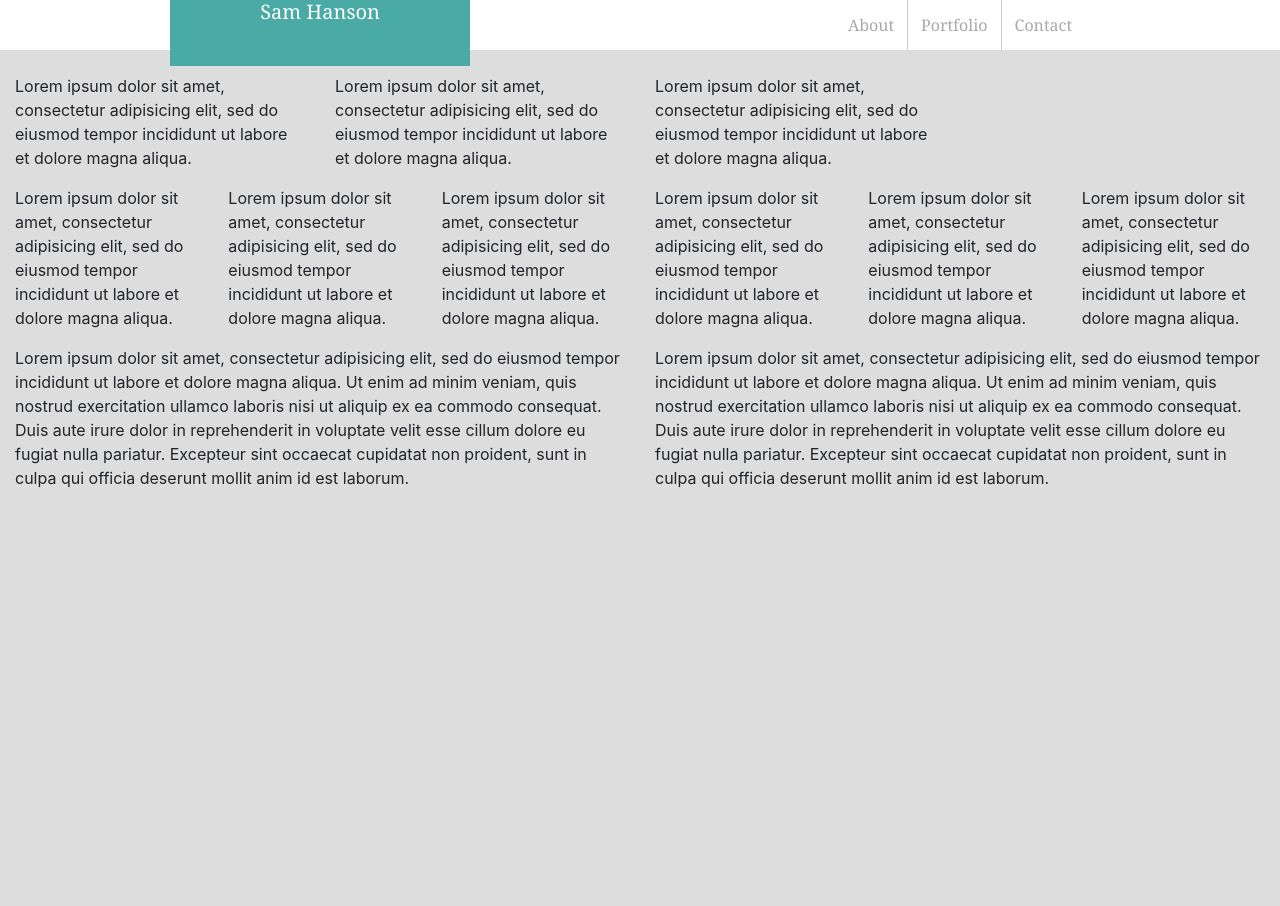
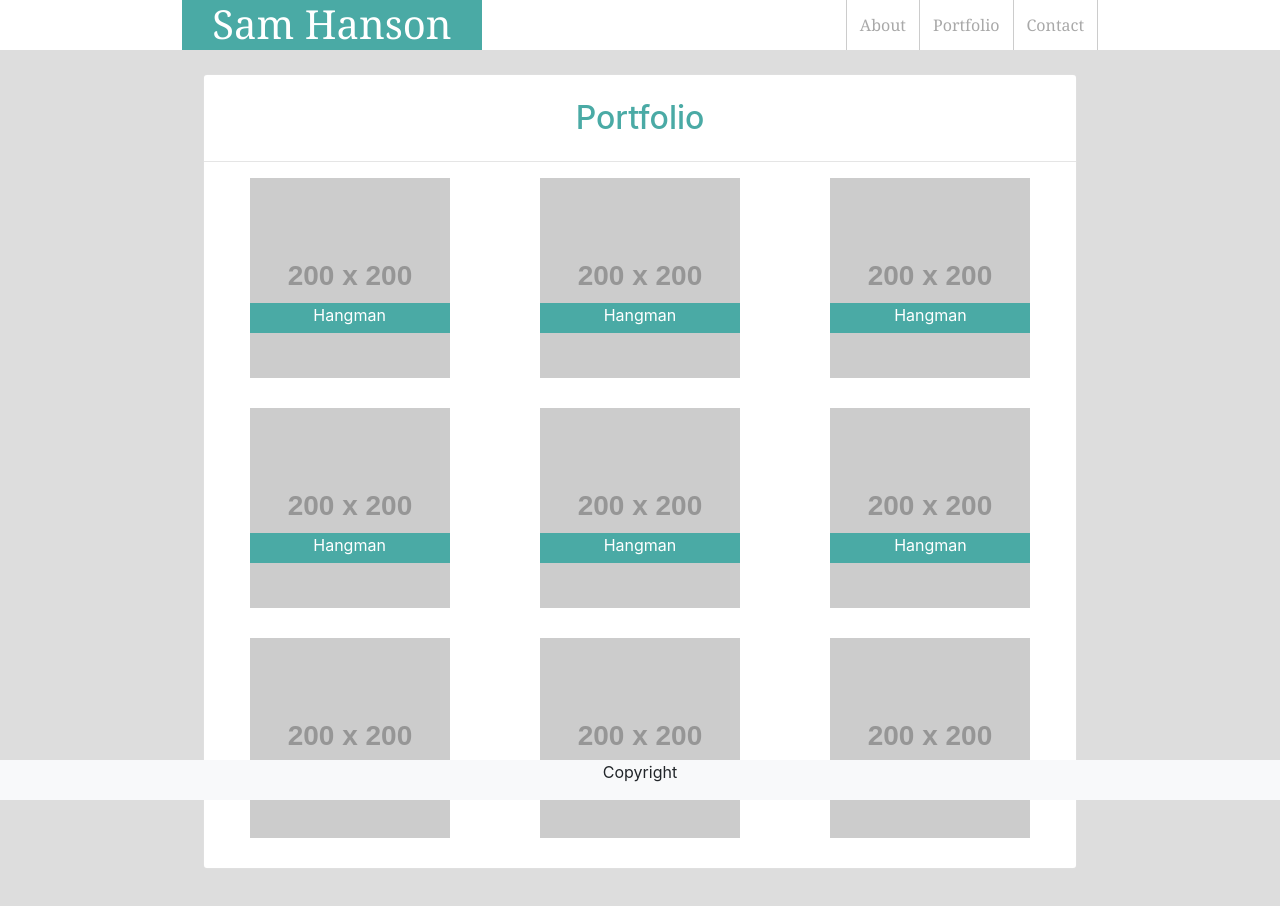
Before and after one commit to SamDaHanson/SamDaHanson.github.io, a plain HTML site: page ResponsiveBootstrap/portfolio.html in a window 1280 px wide. Before the commit the page ends 800 px from the top, so only its background shows below. Drawn offline with nearby package versions, Linux system fonts and the light colour scheme; placeholder pictures from the web are drawn by us.

Commit message:
Added responsive bootstrap version

```diff
--- a/ResponsiveBootstrap/assets/css/style.css
+++ b/ResponsiveBootstrap/assets/css/style.css
@@ -1,37 +1,32 @@
 body {
 	background-color: #dddddd;
 }
-
 #header {
 	height: 50px;
 	background-color: #ffffff;
+	padding: 0;
 }
 #name {
   color:  #ffffff;
   font-family: 'Georgia';
-  text-align: center;
-  vertical-align: bottom;
-  width: 300px;
-  height: 100%;
+  height: 50px;
+	width: 300px;
+	text-align: center;
   background-color: #4aaaa5;
-  font-size: 20px;
   margin: 0;
-  margin-left: auto;
-  margin-right: auto;
 }
 nav {
 	text-align: right;
 	font-family: 'Georgia';
-	margin-left: auto;
-  margin-right: auto;
-	width: 400px;
 }
 .linkList {
 	padding: 0;
+	height: 100%;
+	margin: 0;
 	display: flex;
 	flex-direction: row;
 	list-style-type: none;
-	justify-content: center;
+	align-items: right;
 	color: #606060;
 }
 a {
@@ -43,4 +38,20 @@ a {
 }
 .last {
   padding: 13px;
+	border-left: 1px solid #cccccc;
+	border-right: 1px solid #cccccc;
 }
+.picItem {
+	margin: auto;
+
+}
+.imageTitle {
+	position: relative;
+	display: block;
+	bottom: 75px;
+	height: 30px;
+	text-align: center;
+	background: #4aaaa5;
+	color: #ffffff;
+	z-index: 10;
+}
--- a/ResponsiveBootstrap/assets/css/style2.css
+++ /dev/null
@@ -1,147 +0,0 @@
-body {
-	margin: 0;
-}
-
-.fullPage {
-	display: flex;
-	flex-direction: column;
-	height: 100%;
-	width: 100%;
-	background-color: #dddddd;
-}
-
-header {
-	display: flex;
-	width: 100%;
-	height: 50px;
-	background-color: #ffffff;
-}
-.headDetails {
-	display: flex;
-	margin-left: auto;
-	margin-right: auto;
-	width: 960px;
-	height: 100%;
-	align-items: center;
-}
-.name {
-	position: relative;
-	display: inline-block;
-	color:  #ffffff;
-	font-family: 'Georgia';
-	text-align: center;
-	width: 300px;
-	height: 100%;
-	background-color: #4aaaa5;
-	font-size: 10px;
-}
-nav {
-	position: relative;
-	display: inline-block;
-	text-align: right;
-	font-family: 'Georgia';
-	margin-left: auto;
-	width: 400px;
-}
-.linkList {
-	padding: 0;
-	display: flex;
-	flex-direction: row;
-	list-style-type: none;
-	justify-content: flex-end;
-	color: #606060;
-}
-.link {
-	border-right: 1px solid #cccccc;
-	padding-right: 20px;
-	padding-left: 20px;
-}
-.last {
-	padding-left: 20px;
-}
-
-.pageBackground {
-	flex-grow: 1;
-	position: relative;
-	margin-top: 2.5%;
-	margin-bottom: 2.5%;
-	width: 960px;
-	margin-left: auto;
-	margin-right: auto;
-	background-color: #ffffff;
-}
-
-.indexContent {
-	padding: 2.5%;
-}
-
-#indexInfo {
-	margin-top: 25px;
-	display: flex;
-	align-items: top;
-	flex-direction: row;
-	justify-content: flex-start;
-}
-
-#message {
-	height: 100px;
-	width: 100%;
-	margin-bottom: 15px;
-}
-
-#submit {
-		background: #4aaaa5;
-		height: 50px;
-		width: 100px;
-}
-
-.picFlex {
-	list-style-type: none;
-	display: flex;
-	flex-direction: row;
-	flex-wrap: wrap;
-	justify-content: flex-start;
-	width: 70%;
-}
-.picItem {
-	padding: 20px;
-	overflow: hidden;
-	height: 180px;
-	width: 180px;
-}
-.imageTitle {
-	position: relative;
-	display: block;
-	bottom: 75px;
-	height: 30px;
-	text-align: center;
-	background: #4aaaa5;
-	color: #ffffff;
-	z-index: 10;
-}
-
-h2 {
-	color: #4aaaa5;
-	font-size: 30px;
-	font-weight: bold;
-}
-
-h3 {
-	margin-top: 15px; margin-bottom: 15px;
-	color: #606060;
-}
-
-a {
-	color: #A9A9A9
-}
-
-.footer {
-	position: sticky;
-	width: 100%;
-	background-color: #666666;
-	height: 50px;
-	text-align: center;
-	color: #ffffff;
-	vertical-align: text-bottom;
-	bottom: 0px;
-}
--- a/ResponsiveBootstrap/portfolio.html
+++ b/ResponsiveBootstrap/portfolio.html
@@ -1,131 +1,118 @@
 <!DOCTYPE html>
 <html>
 	<head>
-		<title>Index</title>
+		<title>Portfolio</title>
 		<link rel="stylesheet" href="https://maxcdn.bootstrapcdn.com/bootstrap/4.0.0/css/bootstrap.min.css">
 		<link rel="stylesheet" href="assets/css/style.css">
 	</head>
 	<body>
-		<div class="container-fluid">
-			<div id="header" class="row">
-				<div class="col-6">
-			      <h1 id="name">Sam Hanson</h1>
+		<div class="container-fluid" style="padding:0;">
+			<nav class="navbar justify-content-around" style="background-color: white; padding:0;">
+				<div class="nav-item" id="name">
+						<h1>Sam Hanson</h1>
 				</div>
-				<div class="col-6">
-					<nav>
-						<ul class = "linkList">
-							<li class = "link"><a href="index.html">About</a></li>
-							<li class = "link"><a href="portfolio.html">Portfolio</a></li>
-							<li class = "last"><a href="contact.html">Contact</a></li>
-						</ul>
-					</nav>
+				<div class="nav-item">
+					<ul class="linkList">
+						<li class = "last"><a href="index.html">About</a></li>
+						<li class = "link"><a href="portfolio.html">Portfolio</a></li>
+						<li class = "link"><a href="contact.html">Contact</a></li>
+					</ul>
 				</div>
-			</div>
+			</nav>
 			<br>
-			<div class="row">
-				<div class="col-md-3">
-					<p>Lorem ipsum dolor sit amet, consectetur adipisicing elit, sed do eiusmod tempor incididunt ut labore et dolore magna aliqua.</p>
-				</div>
-				<div class="col-md-3">
-					<p>Lorem ipsum dolor sit amet, consectetur adipisicing elit, sed do eiusmod tempor incididunt ut labore et dolore magna aliqua.</p>
-				</div>
-				<div class="col-md-3">
-					<p>Lorem ipsum dolor sit amet, consectetur adipisicing elit, sed do eiusmod tempor incididunt ut labore et dolore magna aliqua.</p>
-				</div>
-				<div class="col-md-3">
-				</div>
-			</div>
-			<div class="row">
-				<div class="col-md-2">
-					<p>Lorem ipsum dolor sit amet, consectetur adipisicing elit, sed do eiusmod tempor incididunt ut labore et dolore magna aliqua.</p>
-				</div>
-				<div class="col-md-2">
-					<p>Lorem ipsum dolor sit amet, consectetur adipisicing elit, sed do eiusmod tempor incididunt ut labore et dolore magna aliqua.</p>
-				</div>
-				<div class="col-md-2">
-					<p>Lorem ipsum dolor sit amet, consectetur adipisicing elit, sed do eiusmod tempor incididunt ut labore et dolore magna aliqua.</p>
-				</div>
-				<div class="col-md-2">
-					<p>Lorem ipsum dolor sit amet, consectetur adipisicing elit, sed do eiusmod tempor incididunt ut labore et dolore magna aliqua.</p>
-				</div>
-				<div class="col-sm-2">
-					<p>Lorem ipsum dolor sit amet, consectetur adipisicing elit, sed do eiusmod tempor incididunt ut labore et dolore magna aliqua.</p>
-				</div>
-				<div class="col-sm-2">
-					<p>Lorem ipsum dolor sit amet, consectetur adipisicing elit, sed do eiusmod tempor incididunt ut labore et dolore magna aliqua.</p>
-				</div>
-			</div>
-			<div class="row">
-				<div class="col-sm-6">
-					<p>Lorem ipsum dolor sit amet, consectetur adipisicing elit, sed do eiusmod tempor incididunt ut labore et dolore magna aliqua. Ut enim ad minim veniam, quis nostrud exercitation ullamco laboris nisi ut aliquip ex ea commodo consequat. Duis aute irure dolor in reprehenderit in voluptate velit esse cillum dolore eu fugiat nulla pariatur. Excepteur sint occaecat cupidatat non proident, sunt in culpa qui officia deserunt mollit anim id est laborum.</p>
-				</div>
-				<div class="col-sm-6">
-					<p>Lorem ipsum dolor sit amet, consectetur adipisicing elit, sed do eiusmod tempor incididunt ut labore et dolore magna aliqua. Ut enim ad minim veniam, quis nostrud exercitation ullamco laboris nisi ut aliquip ex ea commodo consequat. Duis aute irure dolor in reprehenderit in voluptate velit esse cillum dolore eu fugiat nulla pariatur. Excepteur sint occaecat cupidatat non proident, sunt in culpa qui officia deserunt mollit anim id est laborum.</p>
+			<div class="row justify-content-center">
+				<div class="col-md-8" style="padding:0;">
+					<div class="card" style="padding:0;">
+						<br>
+						<h2 style="text-align: center; color: #4aaaa5;">Portfolio</h2>
+						<hr>
+						<div class="row justify-content-center" style="width:100%;margin:auto;">
+							<div class="col-md-4" style="padding: 0;">
+								<div style="margin:auto; width:200px;">
+									<img class="picItem" src="https://via.placeholder.com/200" alt="">
+									<div class = "imageTitle">
+										Hangman
+									</div>
+								</div>
+							</div>
+							<div class="col-md-4" style="padding: 0;">
+								<div style="margin:auto; width:200px;">
+									<img class="picItem" src="https://via.placeholder.com/200" alt="">
+									<div class = "imageTitle">
+										Hangman
+									</div>
+								</div>
+							</div>
+							<div class="col-md-4" style="padding: 0;">
+								<div style="margin:auto; width:200px;">
+									<img class="picItem" src="https://via.placeholder.com/200" alt="">
+									<div class = "imageTitle">
+										Hangman
+									</div>
+								</div>
+							</div>
+						</div>
+						<div class="row justify-content-center" style="width:100%;margin:auto;">
+							<div class="col-md-4" style="padding: 0;">
+								<div style="margin:auto; width:200px;">
+									<img class="picItem" src="https://via.placeholder.com/200" alt="">
+									<div class = "imageTitle">
+										Hangman
+									</div>
+								</div>
+							</div>
+							<div class="col-md-4" style="padding: 0;">
+								<div style="margin:auto; width:200px;">
+									<img class="picItem" src="https://via.placeholder.com/200" alt="">
+									<div class = "imageTitle">
+										Hangman
+									</div>
+								</div>
+							</div>
+							<div class="col-md-4" style="padding: 0;">
+								<div style="margin:auto; width:200px;">
+									<img class="picItem" src="https://via.placeholder.com/200" alt="">
+									<div class = "imageTitle">
+										Hangman
+									</div>
+								</div>
+							</div>
+						</div>
+						<div class="row justify-content-center" style="width:100%;margin:auto;">
+							<div class="col-md-4" style="padding: 0;">
+								<div style="margin:auto; width:200px;">
+									<img class="picItem" src="https://via.placeholder.com/200" alt="">
+									<div class = "imageTitle">
+										Hangman
+									</div>
+								</div>
+							</div>
+							<div class="col-md-4" style="padding: 0;">
+								<div style="margin:auto; width:200px;">
+									<img class="picItem" src="https://via.placeholder.com/200" alt="">
+									<div class = "imageTitle">
+										Hangman
+									</div>
+								</div>
+							</div>
+							<div class="col-md-4" style="padding: 0;">
+								<div style="margin:auto; width:200px;">
+									<img class="picItem" src="https://via.placeholder.com/200" alt="">
+									<div class = "imageTitle">
+										Hangman
+									</div>
+								</div>
+							</div>
+						</div>
+					</div>
+					<br>
+					<br>
+					<br>
 				</div>
 			</div>
 		</div>
-
- 		<!--
-		<div class = "fullPage">
-			<header>
-			  <div class = "headDetails">
-			    <div class = "name">
-			      <h1>Sam Hanson</h1>
-			    </div>
-			    <nav>
-			      <ul class = "linkList">
-			        <li class = "link"><a href="index.html">About</a></li>
-			        <li class = "link"><a href="portfolio.html">Portfolio</a></li>
-			        <li class = "last"><a href="contact.html">Contact</a></li>
-			      </ul>
-			    </nav>
-			  </div>
-			</header>
-			<div class = "pageBackground">
-				<div class = "indexContent">
-					<h2>Portfolio</h2>
-
-					<hr>
-					<div>
-						<ul class = "picFlex">
-							<li class = "picItem">
-								<img src="https://via.placeholder.com/200" alt="">
-								<div class = "imageTitle">
-									Hangman
-								</div>
-							</li>
-							<li class = "picItem">
-								<img src="https://via.placeholder.com/200" alt="">
-								<div class = "imageTitle">
-									RPG Game
-								</div>
-							</li>
-							<li class = "picItem">
-								<img src="https://via.placeholder.com/200" alt="">
-								<div class = "imageTitle">
-									Trivia Game
-								</div>
-							</li>
-							<li class = "picItem">
-								<img src="https://via.placeholder.com/200" alt="">
-								<div class = "imageTitle">
-									Rutgers Info Widget
-								</div>
-							</li>
-							<li class = "picItem">
-								<img src="https://via.placeholder.com/200" alt="">
-								<div class = "imageTitle">
-									Rock Paper Scissors
-								</div>
-							</li>
-						</ul>
-					</div>
-				</div>
-			</div>
-			<div class = "footer">
-				<p>Copyright</p>
-			</div>
+		<div class="navbar fixed-bottom bg-light justify-content-center" style="padding:0;">
+			<p>Copyright</p>
 		</div>
-		-->
 	</body>
 </html>
```
Also changed, not shown: ResponsiveBootstrap/contact.html (+36 -25 lines), ResponsiveBootstrap/index.html (+40 -22 lines).
